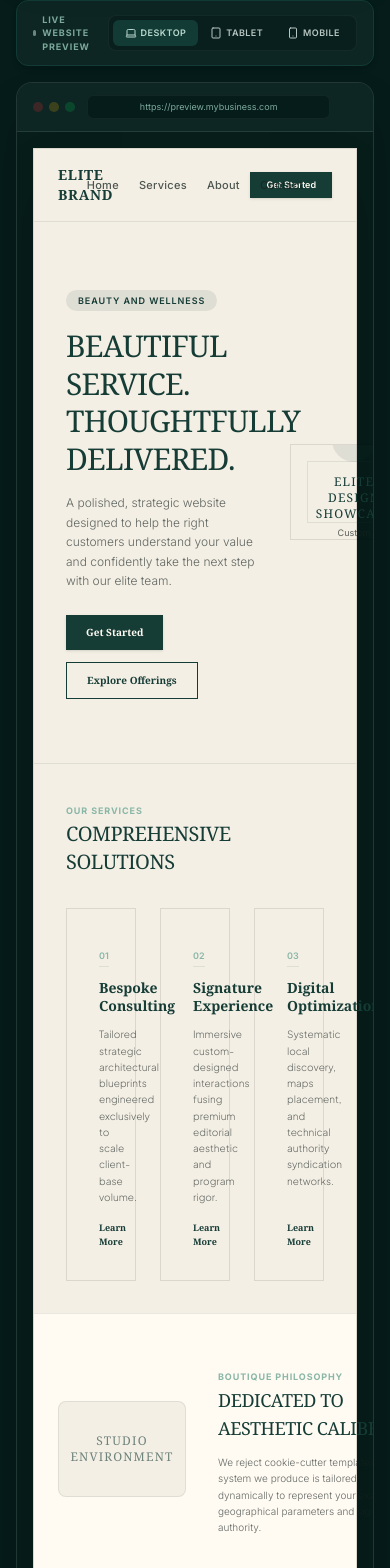
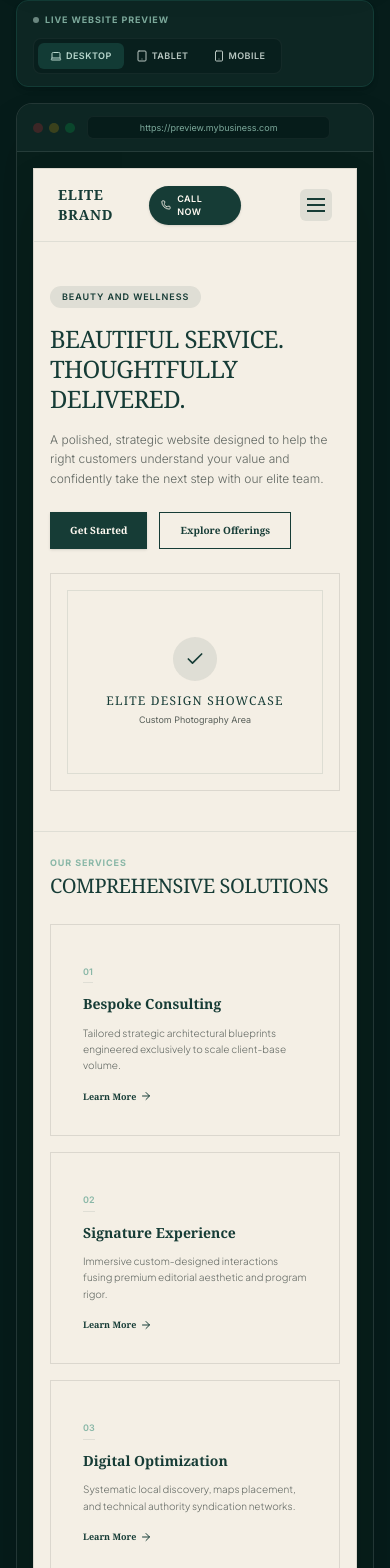
Before and after one commit to ivapbj/The-Ivana-Collective-Website, a React (Vite) app: page / in a window 390 px wide. Shown: the part 3778-5346 px from the top of the page. Built offline with nearby package versions, Linux system fonts and the light colour scheme.

Commit message:
Fix builder preview overflow on small screens

```diff
--- a/src/components/StylePreviewSection.tsx
+++ b/src/components/StylePreviewSection.tsx
@@ -228,6 +228,24 @@ export default function StylePreviewSection({ onScheduleCall }: StylePreviewSect
   // Responsive device simulator size
   const [previewDevice, setPreviewDevice] = useState<"desktop" | "tablet" | "mobile">("desktop");
   const [isPreviewMenuOpen, setIsPreviewMenuOpen] = useState(false);
+  const previewCanvasRef = useRef<HTMLDivElement>(null);
+  const [canvasWidth, setCanvasWidth] = useState(0);
+
+  // Respond to the simulated page's available width.
+  useEffect(() => {
+    const canvas = previewCanvasRef.current;
+    if (!canvas) return;
+    const updateWidth = () => setCanvasWidth(canvas.getBoundingClientRect().width);
+    updateWidth();
+    const observer = new ResizeObserver(updateWidth);
+    observer.observe(canvas);
+    return () => observer.disconnect();
+  }, []);
+  const layoutDevice = previewDevice === "mobile" || canvasWidth < 700
+    ? "mobile"
+    : previewDevice === "tablet" || canvasWidth < 860
+      ? "tablet"
+      : "desktop";
 
   // Close preview menu when simulator device is toggled
   useEffect(() => {
@@ -959,7 +977,7 @@ export default function StylePreviewSection({ onScheduleCall }: StylePreviewSect
           <div className="lg:col-span-7 space-y-4">
 
             {/* Device selector panel */}
-            <div style={{ fontFamily: 'Inter, Arial, sans-serif' }} className="bg-[#0D2623] border border-[#123B35] rounded-xl px-4 py-3 flex items-center justify-between shadow-md">
+            <div style={{ fontFamily: 'Inter, Arial, sans-serif' }} className="bg-[#0D2623] border border-[#123B35] rounded-xl px-4 py-3 flex flex-wrap gap-3 items-center justify-between shadow-md">
               <span style={{ fontFamily: 'Inter, Arial, sans-serif' }} className="text-[9px] tracking-widest text-[#7CA99B] uppercase font-bold flex items-center gap-1.5">
                 <span className="w-1.5 h-1.5 rounded-full bg-[#B9D8CE] animate-pulse" /> LIVE WEBSITE PREVIEW
               </span>
@@ -1018,9 +1036,10 @@ export default function StylePreviewSection({ onScheduleCall }: StylePreviewSect
                 {/* Simulated Webpage inside frame */}
                 <div
                   id="rendered-preview-canvas"
+                  ref={previewCanvasRef}
                   style={previewCustomStyles}
                   className={`
-                    bg-[var(--preview-background)] text-[var(--preview-text)] transition-all duration-500 border border-black/10 shadow-2xl flex flex-col
+                    bg-[var(--preview-background)] text-[var(--preview-text)] transition-all duration-500 border border-black/10 shadow-2xl flex flex-col min-w-0 [overflow-wrap:anywhere]
                     ${getDeviceWidthClass()}
                   `}
                 >
@@ -1033,17 +1052,17 @@ export default function StylePreviewSection({ onScheduleCall }: StylePreviewSect
                     }}
                   >
                     {/* Left Column: Logo Area */}
-                    <div className="flex items-center gap-2 justify-self-start">
+                    <div className="flex items-center gap-2 justify-self-start min-w-0">
                       {logoUrl ? (
                         <img
                           src={logoUrl}
                           alt={businessName || "Business Logo"}
-                          className="max-h-8 object-contain"
+                          className="max-h-8 max-w-full object-contain"
                         />
                       ) : (
                         <span
                           style={{ fontFamily: selectedDirection.fontHeading }}
-                          className={`text-sm font-semibold tracking-wider text-[var(--preview-primary)] uppercase ${isGenZ || isHypercolor ? "font-black" : ""}`}
+                          className={`text-sm font-semibold tracking-wider text-[var(--preview-primary)] uppercase [overflow-wrap:anywhere] ${isGenZ || isHypercolor ? "font-black" : ""}`}
                         >
                           {businessName.trim() || "Elite Brand"}
                         </span>
@@ -1052,7 +1071,7 @@ export default function StylePreviewSection({ onScheduleCall }: StylePreviewSect
 
                     {/* Middle Column: Nav Links (Desktop) OR Call Button (Tablet/Mobile) */}
                     <div className="justify-self-center flex items-center justify-center">
-                      {previewDevice === "desktop" ? (
+                      {layoutDevice === "desktop" ? (
                         <nav style={{ fontFamily: selectedDirection.fontBody }} className="flex items-center gap-5 text-[11px] font-medium tracking-wide whitespace-nowrap">
                           <span className="opacity-75 cursor-default hover:text-[var(--preview-accent)] transition-colors">Home</span>
                           <span className="opacity-75 cursor-default hover:text-[var(--preview-accent)] transition-colors">Services</span>
@@ -1075,14 +1094,14 @@ export default function StylePreviewSection({ onScheduleCall }: StylePreviewSect
                           onClick={(e) => e.preventDefault()}
                         >
                           <Phone className="w-2.5 h-2.5" />
-                          <span>{phone.trim() || "CALL NOW"}</span>
+                          <span>CALL NOW</span>
                         </a>
                       )}
                     </div>
 
                     {/* Right Column: CTA button (Desktop) OR Hamburger Menu (Tablet/Mobile) */}
                     <div className="justify-self-end flex items-center">
-                      {previewDevice === "desktop" ? (
+                      {layoutDevice === "desktop" ? (
                         <button
                           type="button"
                           style={{ fontFamily: selectedDirection.fontBody }}
@@ -1119,7 +1138,7 @@ export default function StylePreviewSection({ onScheduleCall }: StylePreviewSect
                     </div>
 
                     {/* Mobile/Tablet Collapsible Menu Overlay */}
-                    {isPreviewMenuOpen && (previewDevice === "mobile" || previewDevice === "tablet") && (
+                    {isPreviewMenuOpen && (layoutDevice === "mobile" || layoutDevice === "tablet") && (
                       <div
                         className={`
                           absolute top-full left-0 right-0 p-4 z-50 transition-all duration-300 origin-top
@@ -1151,12 +1170,12 @@ export default function StylePreviewSection({ onScheduleCall }: StylePreviewSect
                   <section
                     className={`
                       flex flex-col text-left justify-center
-                      ${previewDevice === "mobile" ? "py-10 px-4 gap-6" : "py-16 md:py-20 px-8 md:px-12 gap-8"}
+                      ${layoutDevice === "mobile" ? "py-10 px-4 gap-6" : "py-16 md:py-20 px-8 md:px-12 gap-8"}
                     `}
                   >
-                    <div className={`grid grid-cols-1 ${previewDevice !== "mobile" ? "grid-cols-12 gap-8" : "gap-6"} items-center`}>
+                    <div className={`grid grid-cols-1 ${layoutDevice !== "mobile" ? "grid-cols-12 gap-8" : "gap-6"} items-center`}>
 
-                      <div className={`${previewDevice !== "mobile" ? "col-span-7" : ""} space-y-4`}>
+                      <div className={`${layoutDevice !== "mobile" ? "col-span-7" : ""} space-y-4`}>
                         <div
                           style={{ fontFamily: selectedDirection.fontBody }}
                           className={`
@@ -1175,7 +1194,7 @@ export default function StylePreviewSection({ onScheduleCall }: StylePreviewSect
                           style={{ fontFamily: selectedDirection.fontHeading }}
                           className={`
                             text-[var(--preview-primary)] leading-tight tracking-tight
-                            ${previewDevice === "mobile" ? "text-2xl" : "text-3xl md:text-4xl"}
+                            ${layoutDevice === "mobile" ? "text-2xl" : "text-3xl md:text-4xl"}
                             ${selectedDirection.headingClass}
                           `}
                         >
@@ -1208,7 +1227,7 @@ export default function StylePreviewSection({ onScheduleCall }: StylePreviewSect
                       </div>
 
                       {/* Featured Image placeholder */}
-                      <div className={`${previewDevice !== "mobile" ? "col-span-5" : ""} relative`}>
+                      <div className={`${layoutDevice !== "mobile" ? "col-span-5" : ""} relative`}>
                         <div
                           className={`
                             w-full aspect-[4/3] flex flex-col items-center justify-center p-6 text-center relative overflow-hidden
@@ -1244,7 +1263,7 @@ export default function StylePreviewSection({ onScheduleCall }: StylePreviewSect
                       borderRadius: selectedDirection.layoutStyle === "organic" ? "1.5rem" : "0"
                     }}
                   >
-                    <div className={`text-left ${previewDevice === "mobile" ? "p-4 space-y-6" : "p-8 md:p-12 space-y-8"}`}>
+                    <div className={`text-left ${layoutDevice === "mobile" ? "p-4 space-y-6" : "p-8 md:p-12 space-y-8"}`}>
 
                       <div className="space-y-1">
                         <span style={{ fontFamily: selectedDirection.fontBody }} className="text-[9px] tracking-widest text-[var(--preview-accent)] font-bold uppercase">
@@ -1259,7 +1278,7 @@ export default function StylePreviewSection({ onScheduleCall }: StylePreviewSect
                       </div>
 
                       {/* Cards Grid */}
-                      <div className={`grid grid-cols-1 ${previewDevice !== "mobile" ? "grid-cols-3 gap-6" : "gap-4"}`}>
+                      <div className={`grid grid-cols-1 ${layoutDevice === "desktop" ? "grid-cols-3 gap-6" : layoutDevice === "tablet" ? "grid-cols-2 gap-6" : "gap-4"}`}>
 
                         {[
                           { title: "Bespoke Consulting", desc: "Tailored strategic architectural blueprints engineered exclusively to scale client-base volume." },
@@ -1306,15 +1325,15 @@ export default function StylePreviewSection({ onScheduleCall }: StylePreviewSect
 
                   {/* About Preview */}
                   <section className={`bg-[var(--preview-surface)] border-t border-b ${isGenZ ? "border-t-4 border-b-4 border-black" : isHypercolor ? "border-t-[3px] border-b-[3px] border-black" : "border-t border-b border-[var(--preview-border)]"} py-12 px-6 text-left`}>
-                    <div className={`grid grid-cols-1 ${previewDevice !== "mobile" ? "grid-cols-12 gap-8" : "gap-6"} items-center`}>
-                      <div className={previewDevice !== "mobile" ? "col-span-5" : ""}>
+                    <div className={`grid grid-cols-1 ${layoutDevice !== "mobile" ? "grid-cols-12 gap-8" : "gap-6"} items-center`}>
+                      <div className={layoutDevice !== "mobile" ? "col-span-5" : ""}>
                         <div className={`aspect-[4/3] bg-[var(--preview-background)] flex items-center justify-center p-4 border ${isGenZ ? "border-4 border-black shadow-[4px_4px_0px_0px_rgba(0,0,0,1)] rounded-none" : isHypercolor ? "border-2 border-black shadow-[3px_3px_0px_0px_rgba(0,0,0,1)] rounded-none" : "border-[var(--preview-border)] rounded-lg"}`}>
                           <span style={{ fontFamily: selectedDirection.fontHeading }} className={`text-xs uppercase tracking-widest text-[var(--preview-primary)] text-center opacity-60 ${isGenZ || isHypercolor ? "font-black" : ""}`}>
                             Studio Environment
                           </span>
                         </div>
                       </div>
-                      <div className={`${previewDevice !== "mobile" ? "col-span-7" : ""} space-y-3`}>
+                      <div className={`${layoutDevice !== "mobile" ? "col-span-7" : ""} space-y-3`}>
                         <span style={{ fontFamily: selectedDirection.fontBody }} className="text-[9px] tracking-widest text-[var(--preview-accent)] font-bold uppercase">
                           BOUTIQUE PHILOSOPHY
                         </span>
```
